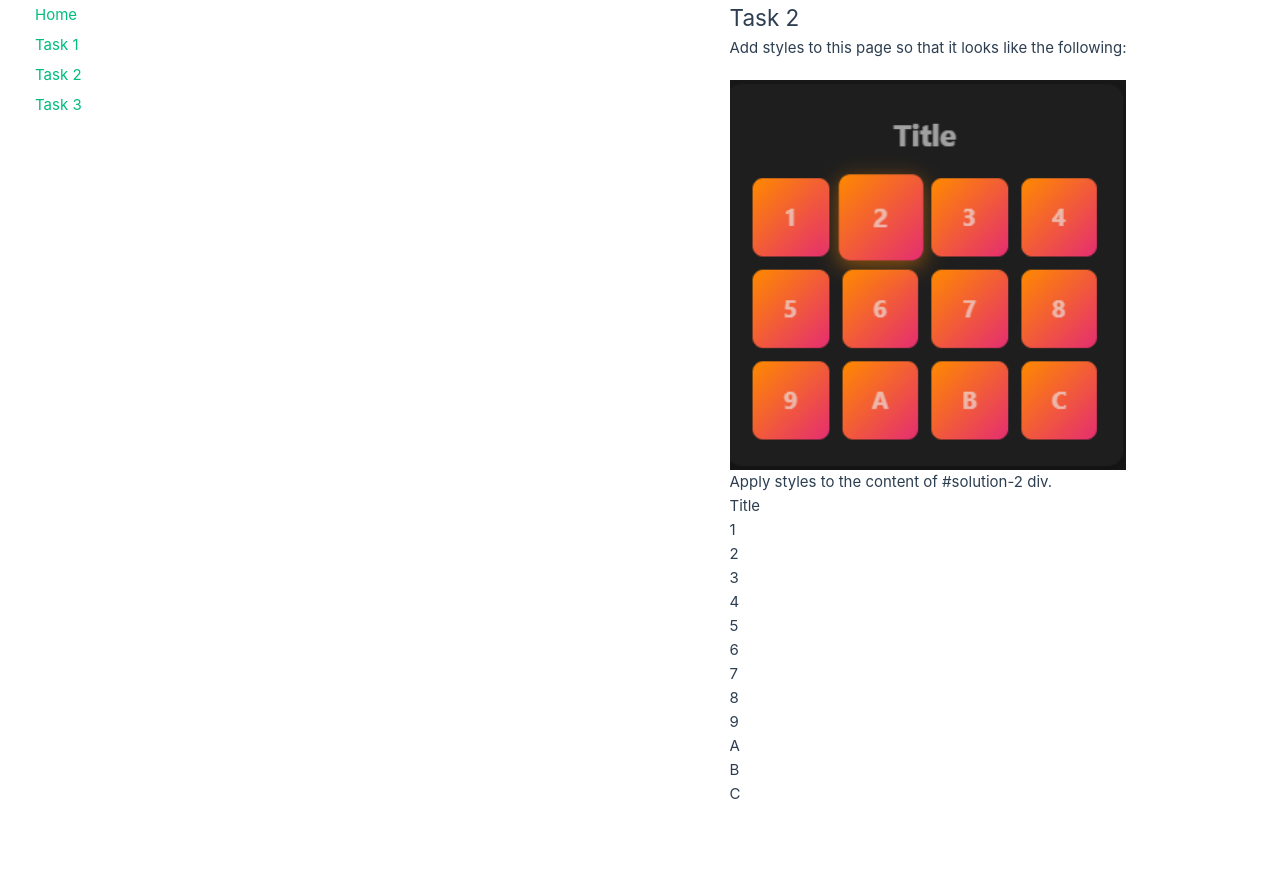
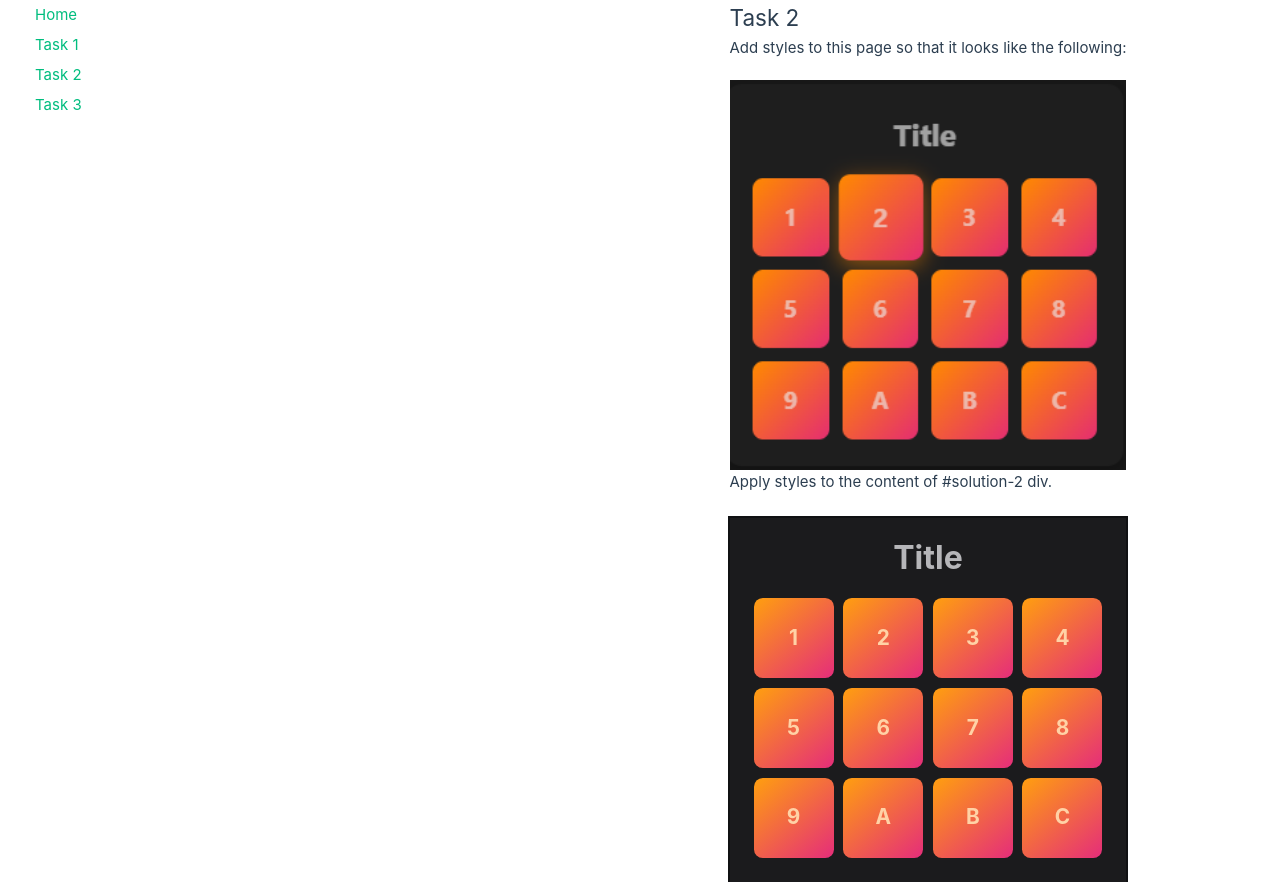
Before and after one commit to majkus1/task-michal-lipka, a Vue app in the folder apps/web/: page /task-2 in a window 1280 px wide. Before the commit the page ends 806 px from the top, so only its background shows below. Built offline with nearby package versions, Linux system fonts and the light colour scheme.

Commit message:
task2: apply styles to solution-2 layout

```diff
--- a/apps/web/src/views/TaskTwoView.vue
+++ b/apps/web/src/views/TaskTwoView.vue
@@ -32,12 +32,47 @@
 
 <style lang="css" scoped>
 .task {
-    display: flex;
-    flex-direction: column;
+  display: flex;
+  flex-direction: column;
+  gap: 1.5rem;
 }
 
 .task-description {
-    display: flex;
-    flex-direction: column;
+  display: flex;
+  flex-direction: column;
+}
+
+#solution-2 .container {
+  padding: 1.5rem;
+  background: #1b1b1d;
+  box-shadow: 0 0 0 2px #101113;
+}
+
+#solution-2 .title {
+  margin-bottom: 1.5rem;
+  color: #b6b6b9;
+  font-size: 2rem;
+  font-weight: 700;
+  line-height: 1;
+  text-align: center;
+}
+
+#solution-2 .grid {
+  display: grid;
+  grid-template-columns: repeat(4, minmax(0, 1fr));
+  gap: 0.6rem;
+}
+
+#solution-2 .grid > div {
+  display: flex;
+  align-items: center;
+  justify-content: center;
+  aspect-ratio: 1 / 1;
+  border-radius: 0.55rem;
+  background: linear-gradient(140deg, #ff9f0f 0%, #e52d7a 100%);
+  color: #ffd2a6;
+  font-size: 1.3rem;
+  font-weight: 700;
+  line-height: 1;
 }
 </style>
```
